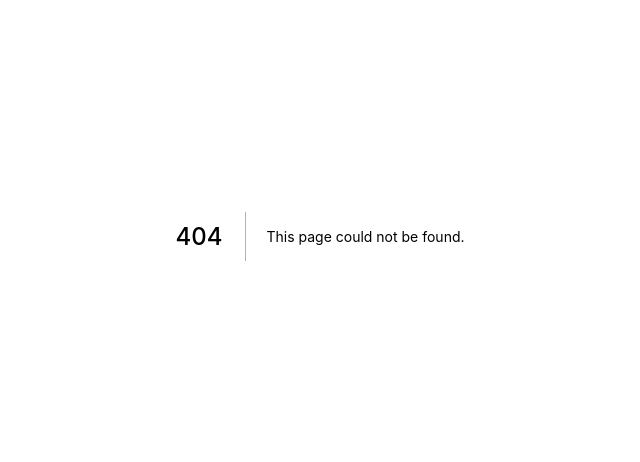
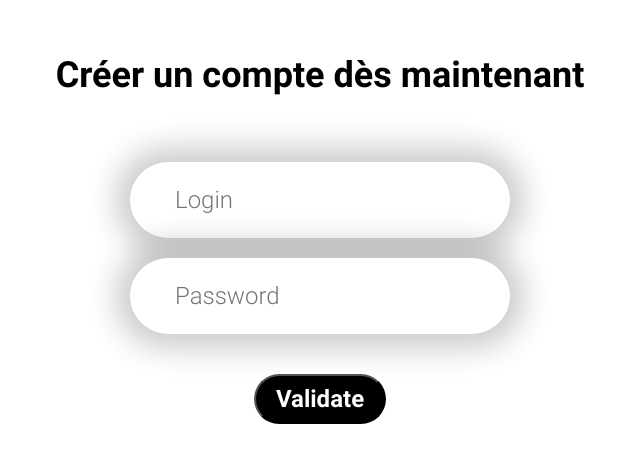
Before and after one commit to dikdableu/ProjetTroov, a Next.js app in the folder Site/app-web/: page /CreateUser in a window 1280 px wide. Before the commit this address had no page. Shown: the part 164-626 px from the top of the page, without its empty margins (320-960 px from the left). Built offline with nearby package versions, Linux system fonts and the light colour scheme.

Commit message:
create du controller Login ainsi que du model

```diff
--- /dev/null
+++ b/Site/app-web/models/loginModel.js
@@ -0,0 +1,17 @@
+import { Schema, model, models } from 'mongoose';
+
+const loginSchema = new Schema({
+  login: {
+    type: String,
+    required: true,
+    unique: true,
+  },
+  password: {
+    type: String,
+    required: true,
+  }
+});
+
+const Login = models.Login || model('Login', loginSchema);
+
+export default Login;
--- a/Site/app-web/package.json
+++ b/Site/app-web/package.json
@@ -10,6 +10,8 @@
   },
   "dependencies": {
     "bootstrap": "^5.1.3",
+    "js-sha256": "^0.9.0",
+    "mongoose": "^6.4.4",
     "next": "12.2.2",
     "react": "18.2.0",
     "react-bootstrap": "^2.4.0",
--- /dev/null
+++ b/Site/app-web/pages/CreateUser/index.js
@@ -0,0 +1,40 @@
+import React, {useState, useRef} from "react";
+import styles from "../../styles/Login.module.css";
+import Container from "react-bootstrap/Container";
+import Row from "react-bootstrap/Row";
+import Col from "react-bootstrap/Col";
+
+export default function CreateUser() {
+
+  const inputLoginRef = useRef();
+  const inputPasswordRef = useRef();
+
+  return (
+    <div className={styles.containerParent}>
+      <Container className="h-100 w-100 " fluid>
+        <Row className="h-100 d-flex flex-column justify-content-center align-items-center">
+        <Row className="justify-content-center align-items-center">
+            <Row xs="auto" md="auto" lg="auto" className="justify-content-center align-items-center">
+              <p className={styles.title}>Créer un compte dès maintenant </p>
+            </Row>
+          </Row>
+          <Row className="justify-content-center align-items-center">
+            <Row xs="auto" md="auto" lg="auto" className="justify-content-center align-items-center">
+              <input id="login" type="text" ref={inputLoginRef} placeholder="Login" className={styles.containerLogin} />
+            </Row>
+          </Row>
+          <Row className="justify-content-center align-items-center">
+            <Row xs="auto" md="auto" lg="auto" className="justify-content-center align-items-center">
+              <input id="password" type="password" ref={inputPasswordRef} placeholder="Password" className={styles.containerPassword}/>
+            </Row>
+          </Row>
+          <Row className="justify-content-center align-items-center">
+            <Row xs="auto" md="auto" lg="auto" className="justify-content-center align-items-center">
+              <button className={styles.buttonLogin} id="validate"> Validate </button>
+            </Row>
+          </Row>
+        </Row>
+      </Container>
+    </div>
+  );
+}
--- a/Site/app-web/pages/api/hello.js
+++ /dev/null
@@ -1,5 +0,0 @@
-// Next.js API route support: https://nextjs.org/docs/api-routes/introduction
-
-export default function handler(req, res) {
-  res.status(200).json({ name: 'John Doe' })
-}
--- /dev/null
+++ b/Site/app-web/pages/api/loginApi/LoginGetUser.js
@@ -0,0 +1,19 @@
+import connectMongo from '../../../utils/connectMongo';
+import Login from '../../../models/loginModel';
+
+export default async function getLogin(req, res) {
+  try {
+    console.log('CONNECTING TO MONGO');
+    await connectMongo();
+    console.log('CONNECTED TO MONGO');
+
+    console.log('CREATING DOCUMENT');
+    const login = await Login.find(req.body);
+    console.log('CREATED DOCUMENT');
+
+    res.json({ login });
+  } catch (error) {
+    console.log(error);
+    res.json({ error });
+  }
+}
--- /dev/null
+++ b/Site/app-web/pages/api/loginApi/loginAddUser.js
@@ -0,0 +1,19 @@
+import connectMongo from '../../../utils/connectMongo';
+import Login from '../../../models/loginModel';
+
+export default async function addLogin(req, res) {
+  try {
+    console.log('CONNECTING TO MONGO');
+    await connectMongo();
+    console.log('CONNECTED TO MONGO');
+
+    console.log('CREATING DOCUMENT');
+    const login = await Login.create(req.body);
+    console.log('CREATED DOCUMENT');
+
+    res.json({ login });
+  } catch (error) {
+    console.log(error);
+    res.json({ error });
+  }
+}
```
Also changed, not shown: Site/app-web/components/Card.js (+5 -3 lines), Site/app-web/controllers/userController.js (added, +51 -0 lines), 1 other file (tests, documents, lock files or other folders).
